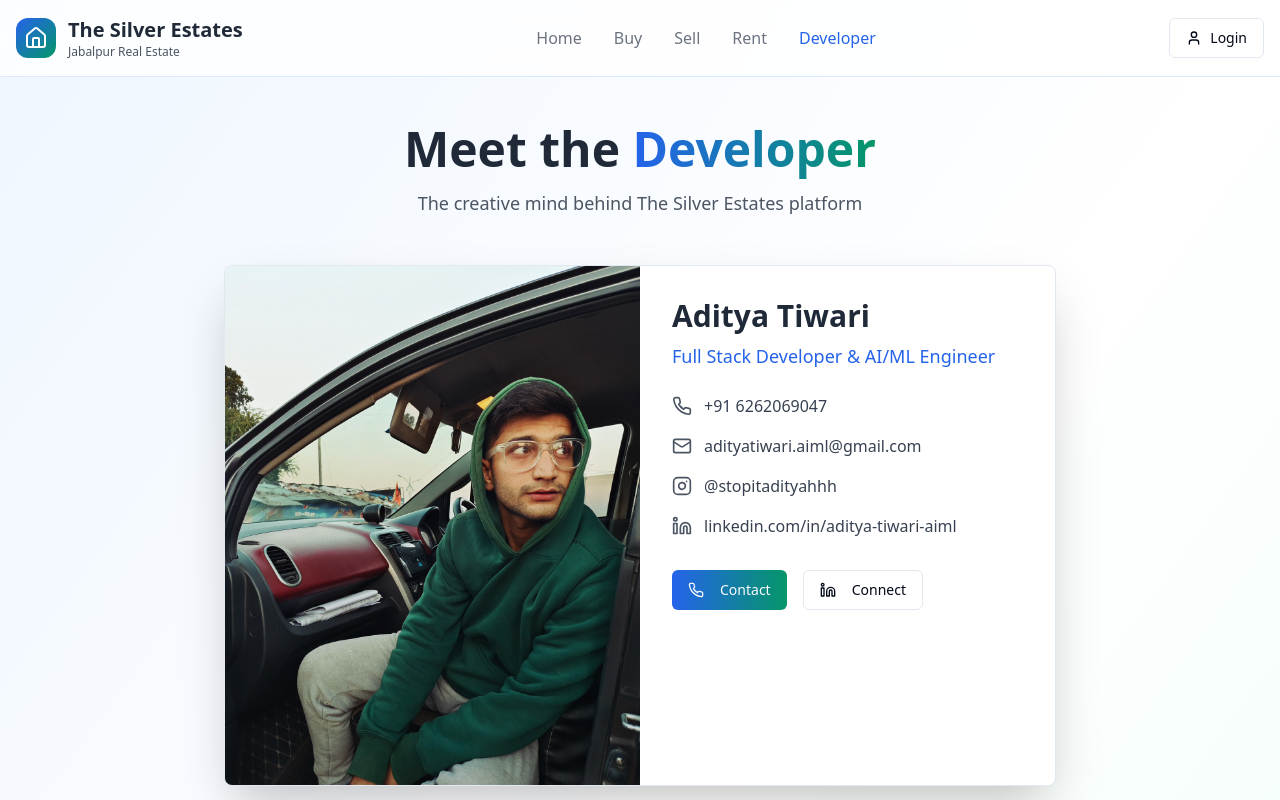
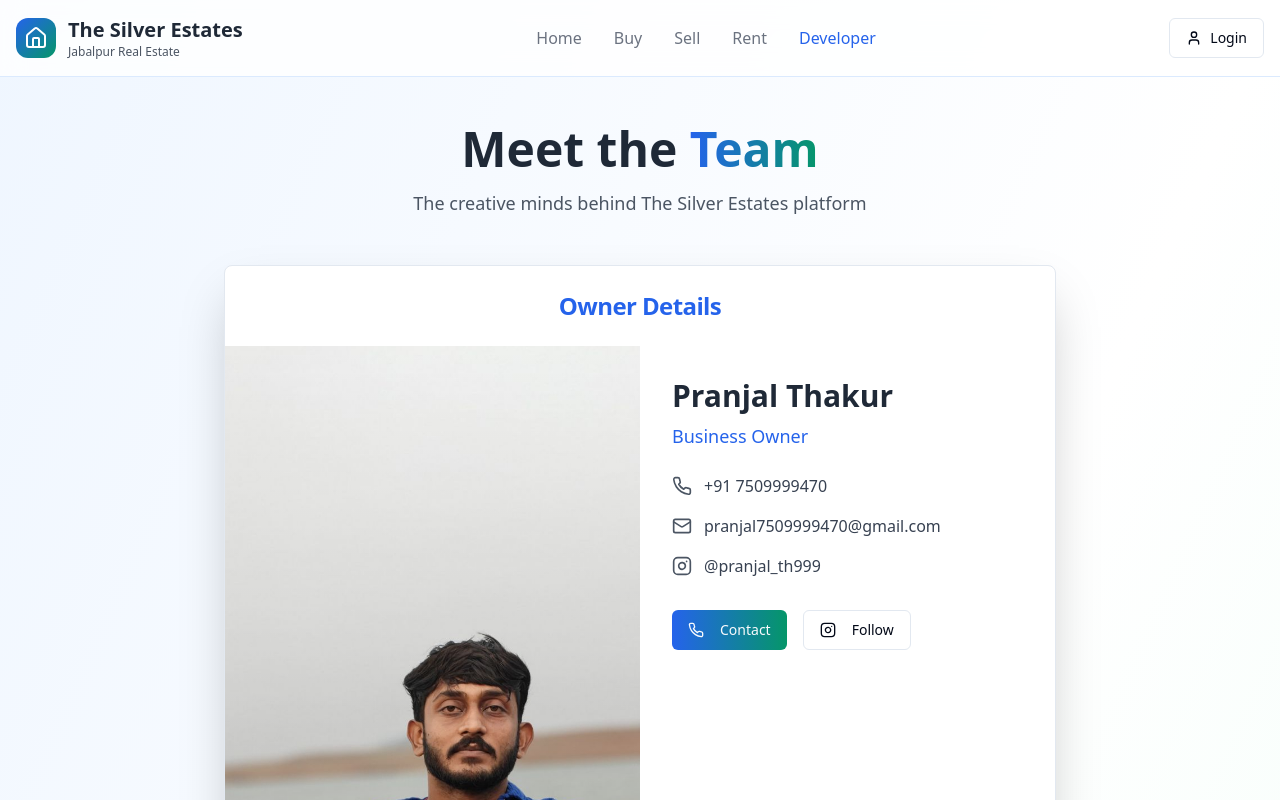
Before and after one commit to adi-9999-debug/jabalpur-estate-hub, a React (Vite) app: page /developer in a window 1280 px wide. Shown: the top 800 px of the page. Built offline with nearby package versions, Linux system fonts and the light colour scheme.

Commit message:
Add owner details to developer page
Added an "Owner Details" section to the developer page, including Pranjal Thakur's contact information and image.

```diff
--- a/src/pages/Developer.tsx
+++ b/src/pages/Developer.tsx
@@ -36,18 +36,86 @@ const Developer = () => {
         </div>
       </header>
 
-      {/* Developer Section */}
+      {/* Main Content */}
       <section className="py-12 px-4">
         <div className="container mx-auto max-w-4xl">
           <div className="text-center mb-12">
             <h1 className="text-4xl md:text-5xl font-bold text-gray-800 mb-4">
-              Meet the <span className="bg-gradient-to-r from-blue-600 to-emerald-600 bg-clip-text text-transparent">Developer</span>
+              Meet the <span className="bg-gradient-to-r from-blue-600 to-emerald-600 bg-clip-text text-transparent">Team</span>
             </h1>
-            <p className="text-lg text-gray-600">The creative mind behind The Silver Estates platform</p>
+            <p className="text-lg text-gray-600">The creative minds behind The Silver Estates platform</p>
           </div>
+
+          {/* Owner Profile Card */}
+          <Card className="mb-12 overflow-hidden shadow-2xl">
+            <CardHeader>
+              <CardTitle className="text-center text-2xl text-blue-600">Owner Details</CardTitle>
+            </CardHeader>
+            <CardContent className="p-0">
+              <div className="grid grid-cols-1 md:grid-cols-2 gap-0">
+                {/* Owner Image */}
+                <div className="relative">
+                  <img
+                    src="/lovable-uploads/4af28cad-b87b-4d5c-b3c6-4a97c56a117a.png"
+                    alt="Pranjal Thakur - Owner"
+                    className="w-full h-64 md:h-full object-cover"
+                  />
+                  <div className="absolute inset-0 bg-gradient-to-t from-black/20 to-transparent"></div>
+                </div>
+
+                {/* Owner Info */}
+                <div className="p-8">
+                  <h2 className="text-3xl font-bold text-gray-800 mb-2">Pranjal Thakur</h2>
+                  <p className="text-lg text-blue-600 mb-6">Business Owner</p>
+
+                  <div className="space-y-4 mb-8">
+                    <div className="flex items-center gap-3">
+                      <Phone className="w-5 h-5 text-gray-600" />
+                      <a href="tel:7509999470" className="text-gray-700 hover:text-blue-600 transition-colors">
+                        +91 7509999470
+                      </a>
+                    </div>
+
+                    <div className="flex items-center gap-3">
+                      <Mail className="w-5 h-5 text-gray-600" />
+                      <a href="mailto:pranjal7509999470@gmail.com" className="text-gray-700 hover:text-blue-600 transition-colors">
+                        pranjal7509999470@gmail.com
+                      </a>
+                    </div>
+
+                    <div className="flex items-center gap-3">
+                      <Instagram className="w-5 h-5 text-gray-600" />
+                      <a href="https://instagram.com/pranjal_th999" target="_blank" rel="noopener noreferrer" className="text-gray-700 hover:text-blue-600 transition-colors">
+                        @pranjal_th999
+                      </a>
+                    </div>
+                  </div>
+
+                  <div className="flex gap-4">
+                    <Button
+                      className="bg-gradient-to-r from-blue-600 to-emerald-600 hover:from-blue-700 hover:to-emerald-700"
+                      onClick={() => window.location.href = 'tel:7509999470'}
+                    >
+                      <Phone className="w-4 h-4 mr-2" />
+                      Contact
+                    </Button>
+                    <Button variant="outline" asChild>
+                      <a href="https://instagram.com/pranjal_th999" target="_blank" rel="noopener noreferrer">
+                        <Instagram className="w-4 h-4 mr-2" />
+                        Follow
+                      </a>
+                    </Button>
+                  </div>
+                </div>
+              </div>
+            </CardContent>
+          </Card>
 
           {/* Developer Profile Card */}
           <Card className="mb-12 overflow-hidden shadow-2xl">
+            <CardHeader>
+              <CardTitle className="text-center text-2xl text-emerald-600">Developer Details</CardTitle>
+            </CardHeader>
             <CardContent className="p-0">
               <div className="grid grid-cols-1 md:grid-cols-2 gap-0">
                 {/* Developer Image */}
@@ -63,33 +131,33 @@ const Developer = () => {
                 {/* Developer Info */}
                 <div className="p-8">
                   <h2 className="text-3xl font-bold text-gray-800 mb-2">Aditya Tiwari</h2>
-                  <p className="text-lg text-blue-600 mb-6">Full Stack Developer & AI/ML Engineer</p>
+                  <p className="text-lg text-emerald-600 mb-6">Full Stack Developer & AI/ML Engineer</p>
 
                   <div className="space-y-4 mb-8">
                     <div className="flex items-center gap-3">
                       <Phone className="w-5 h-5 text-gray-600" />
-                      <a href="tel:6262069047" className="text-gray-700 hover:text-blue-600 transition-colors">
+                      <a href="tel:6262069047" className="text-gray-700 hover:text-emerald-600 transition-colors">
                         +91 6262069047
                       </a>
                     </div>
 
                     <div className="flex items-center gap-3">
                       <Mail className="w-5 h-5 text-gray-600" />
-                      <a href="mailto:adityatiwari.aiml@gmail.com" className="text-gray-700 hover:text-blue-600 transition-colors">
+                      <a href="mailto:adityatiwari.aiml@gmail.com" className="text-gray-700 hover:text-emerald-600 transition-colors">
                         adityatiwari.aiml@gmail.com
                       </a>
                     </div>
 
                     <div className="flex items-center gap-3">
                       <Instagram className="w-5 h-5 text-gray-600" />
-                      <a href="https://instagram.com/stopitadityahhh" target="_blank" rel="noopener noreferrer" className="text-gray-700 hover:text-blue-600 transition-colors">
+                      <a href="https://instagram.com/stopitadityahhh" target="_blank" rel="noopener noreferrer" className="text-gray-700 hover:text-emerald-600 transition-colors">
                         @stopitadityahhh
                       </a>
                     </div>
 
                     <div className="flex items-center gap-3">
                       <Linkedin className="w-5 h-5 text-gray-600" />
-                      <a href="https://www.linkedin.com/in/aditya-tiwari-aiml/" target="_blank" rel="noopener noreferrer" className="text-gray-700 hover:text-blue-600 transition-colors">
+                      <a href="https://www.linkedin.com/in/aditya-tiwari-aiml/" target="_blank" rel="noopener noreferrer" className="text-gray-700 hover:text-emerald-600 transition-colors">
                         linkedin.com/in/aditya-tiwari-aiml
                       </a>
                     </div>
@@ -97,7 +165,7 @@ const Developer = () => {
 
                   <div className="flex gap-4">
                     <Button
-                      className="bg-gradient-to-r from-blue-600 to-emerald-600 hover:from-blue-700 hover:to-emerald-700"
+                      className="bg-gradient-to-r from-emerald-600 to-blue-600 hover:from-emerald-700 hover:to-blue-700"
                       onClick={() => window.location.href = 'tel:6262069047'}
                     >
                       <Phone className="w-4 h-4 mr-2" />
```
Also changed, not shown: public/lovable-uploads/4af28cad-b87b-4d5c-b3c6-4a97c56a117a.png (added).
